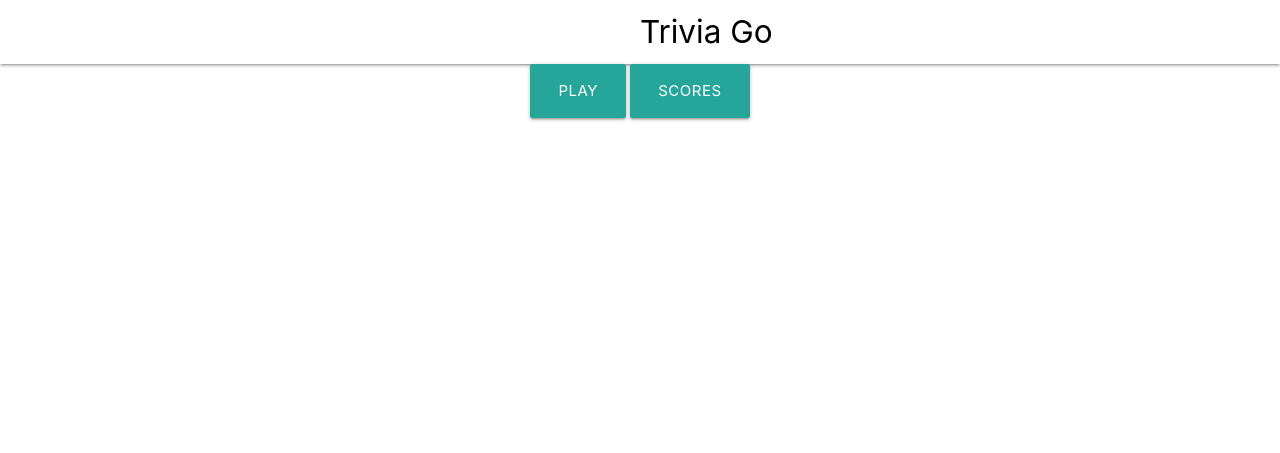
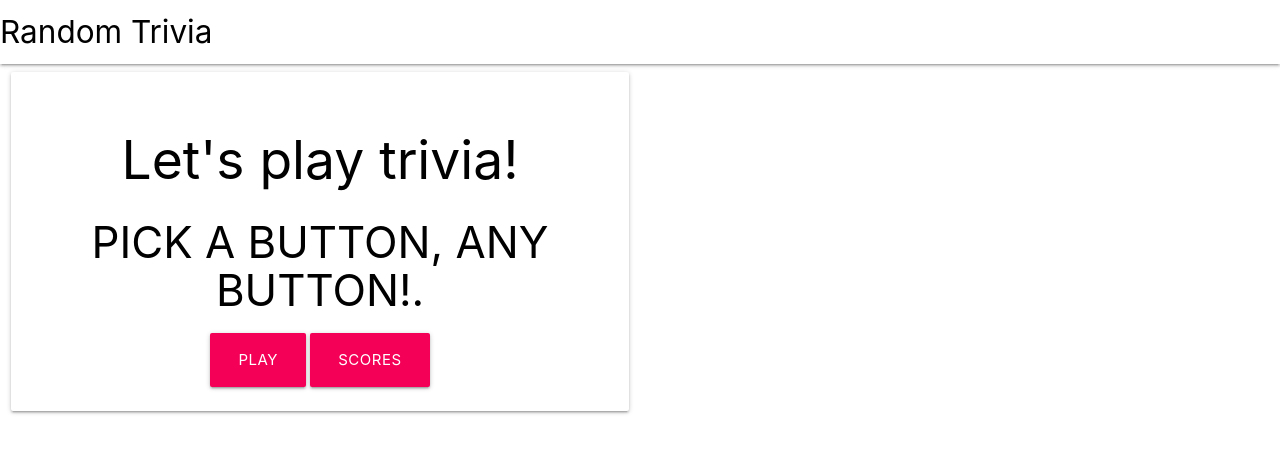
Before and after one commit to larabergerson/Salary, a PHP site: page /routes/index.html in a window 1280 px wide. Shown: the top 453 px of the page. Run offline with PHP 8.4, Linux system fonts and the light colour scheme.

Commit message:
debugged added very basic css

```diff
--- a/package.json
+++ b/package.json
@@ -8,8 +8,7 @@
     "express": "^4.17.1",
     "express-handlebars": "^3.1.0",
     "mysql": "^2.17.1",
-    "mysql2": "^1.6.5",
-    "sequelize": "^5.10.1"
+    "particles.js": "^2.0.0"
   },
   "devDependencies": {},
   "scripts": {
--- /dev/null
+++ b/public/css/reset.css
@@ -0,0 +1,48 @@
+/* http://meyerweb.com/eric/tools/css/reset/
+   v2.0 | 20110126
+   License: none (public domain)
+*/
+
+html, body, div, span, applet, object, iframe,
+h1, h2, h3, h4, h5, h6, p, blockquote, pre,
+a, abbr, acronym, address, big, cite, code,
+del, dfn, em, img, ins, kbd, q, s, samp,
+small, strike, strong, sub, sup, tt, var,
+b, u, i, center,
+dl, dt, dd, ol, ul, li,
+fieldset, form, label, legend,
+table, caption, tbody, tfoot, thead, tr, th, td,
+article, aside, canvas, details, embed,
+figure, figcaption, footer, header, hgroup,
+menu, nav, output, ruby, section, summary,
+time, mark, audio, video {
+	margin: 0;
+	padding: 0;
+	border: 0;
+	font-size: 100%;
+	font: inherit;
+	vertical-align: baseline;
+}
+/* HTML5 display-role reset for older browsers */
+article, aside, details, figcaption, figure,
+footer, header, hgroup, menu, nav, section {
+	display: block;
+}
+body {
+	line-height: 1;
+}
+ol, ul {
+	list-style: none;
+}
+blockquote, q {
+	quotes: none;
+}
+blockquote:before, blockquote:after,
+q:before, q:after {
+	content: '';
+	content: none;
+}
+table {
+	border-collapse: collapse;
+	border-spacing: 0;
+}
--- a/public/css/style.css
+++ b/public/css/style.css
@@ -1,3 +1,20 @@
+.row{
+    margin-left: 25px;
+}
+
 .nav-wrapper{
     color: #eceff1 blue-grey lighten-5;
 }
+
+.container {
+    font-family: -apple-system, BlinkMacSystemFont, 'Segoe UI', Roboto, Oxygen, Ubuntu, Cantarell, 'Open Sans', 'Helvetica Neue', sans-serif;
+    font-size: 16px;
+    /* font-size: 12px; */
+    /* font-family: 'Gill Sans', 'Gill Sans MT', Calibri, 'Trebuchet MS', sans-serif; */
+
+}
+
+
+#scores{
+    margin: auto;
+}
--- a/routes/index.html
+++ b/routes/index.html
@@ -1,24 +1,38 @@
 <!DOCTYPE html>
 <html lang="en">
+
 <head>
   <meta charset="UTF-8">
   <meta name="viewport" content="width=device-width, initial-scale=1.0">
   <meta http-equiv="X-UA-Compatible" content="ie=edge">
+  <link rel="stylesheet" type="text/css" href="/public/css/reset.css">
+  <link rel="stylesheet" type="text/css" href="/public/css/style.css">
   <link rel="stylesheet" href="https://cdnjs.cloudflare.com/ajax/libs/materialize/1.0.0/css/materialize.min.css">
-    <script src="https://code.jquery.com/jquery-3.4.1.min.js" integrity="sha256-CSXorXvZcTkaix6Yvo6HppcZGetbYMGWSFlBw8HfCJo=" crossorigin="anonymous"></script>
-    <title>Tic-Tac-Know</title>
+  <script src="https://code.jquery.com/jquery-3.4.1.min.js"
+    integrity="sha256-CSXorXvZcTkaix6Yvo6HppcZGetbYMGWSFlBw8HfCJo=" crossorigin="anonymous"></script>
+  <title>Random Trivia</title>
 </head>
+
 <body>
-
+  <div id="particles-js"></div>
   <nav>
-                <div class="nav-wrapper #ffffff white center-align">
-                  <a href="#" class="brand-logo #000000 black-text">Trivia Go</a>
+    <div class="nav-wrapper #ffffff white left-align">
+      <a href="#" class="brand-logo #000000 black-text">Random Trivia</a>
       <ul id="nav-mobile" class="right hide-on-med-and-down #ffffff white">
   </nav>
-             <div class="center-align">
-              <a class="waves-effect waves-light btn-large" id="startGame" href="/play">Play</a>
-              <a class="waves-effect waves-light btn-large" id="scoreCard" href="/scores">Scores</a>
+  <div class="row">
+      <div class="col s12 m6">
+        <div class="card light-grey darken-1 center-align">
+          <div class="card-content black-text">
+            <span class="card-title "><h2>Let's play trivia!</h2></span>
+            <p><h3>PICK A BUTTON, ANY BUTTON!.</h3></p>
+              <a class="waves-effect waves-light btn-large #f50057 pink accent-3" id="startGame" href="/play">Play</a>
+              <a class="waves-effect waves-light btn-large #f50057 pink accent-3" id="scoreCard" href="/scores">Scores</a>
             </div>
+        </div>
+      </div>
+    </div>
+
   <!--
                 <script type="text/javascript">
                   $("#startGame").on("click", function (){
@@ -42,7 +56,8 @@
 </html>
 
 
-
+<script src="particles.js"></script>
 <script src="https://cdnjs.cloudflare.com/ajax/libs/materialize/1.0.0/js/materialize.min.js"></script>
 </body>
+
 </html>
--- a/server.js
+++ b/server.js
@@ -2,7 +2,7 @@
 console.log("Hey you loaded!");
 var express = require("express");
 var exphbs = require("express-handlebars");
-
+// var particlesJS = require("particles.js");
 // set up express app
 var app = express();
 var PORT = process.env.PORT || 8080;
```
Also changed, not shown: routes/game.html (+29 -10 lines), routes/html-routes.js (+7 -0 lines), routes/scoreboard.html (+12 -5 lines), package-lock.json. Lines whose indentation alone changed are shown as unchanged.
